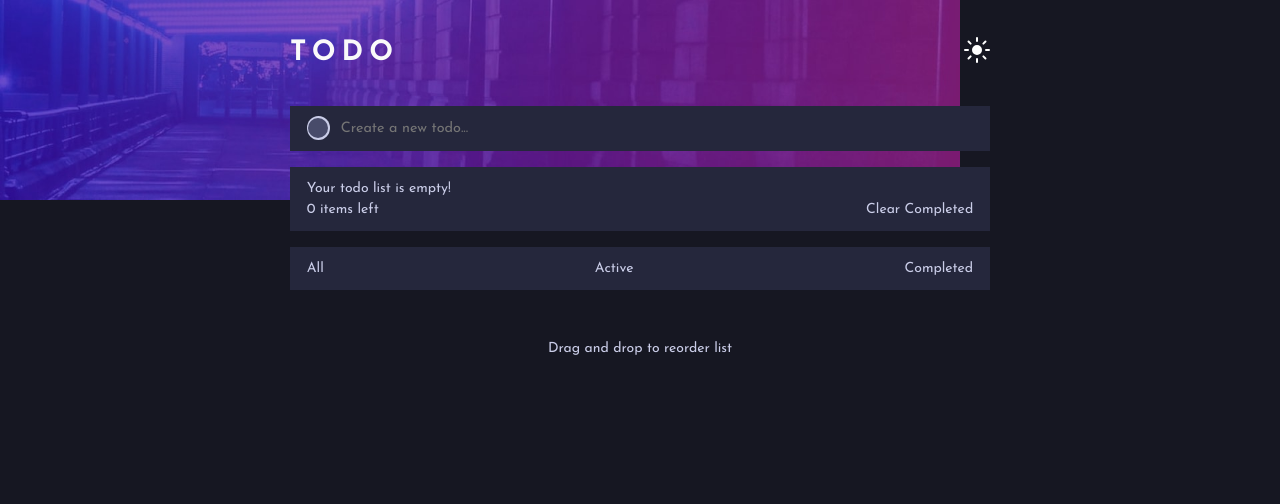
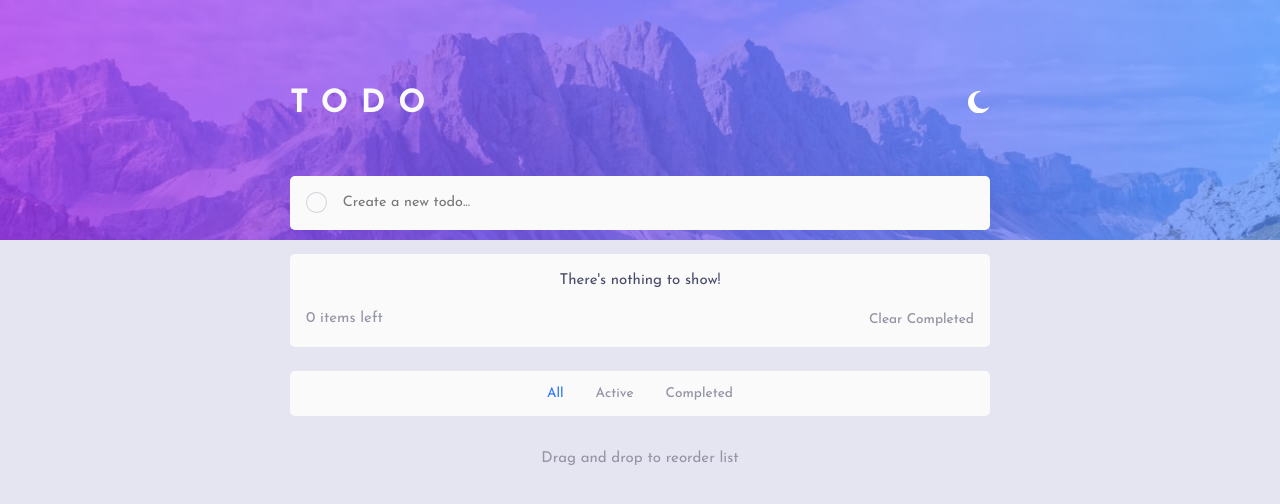
Before and after one commit to hns-dev/frontendMentor-todo-app, a React (Create React App) app: page / in a window 1280 px wide. Shown: the top 504 px of the page. Built offline with nearby package versions, Linux system fonts and the light colour scheme.

Commit message:
Fix darkmode issue

```diff
--- a/db.json
+++ /dev/null
@@ -1,19 +0,0 @@
-{
-  "todoList": [
-    {
-      "id": 4,
-      "title": "Read for 1 hour",
-      "completed": true
-    },
-    {
-      "id": 5,
-      "title": "Pick up groceries",
-      "completed": true
-    },
-    {
-      "id": 6,
-      "title": "Complete Todo App on Frontend Mentor",
-      "completed": true
-    }
-  ]
-}
--- a/public/index.html
+++ b/public/index.html
@@ -28,7 +28,7 @@
     <!-- Google fonts -->
     <link rel="preconnect" href="https://fonts.gstatic.com" />
     <link
-      href="https://fonts.googleapis.com/css2?family=Josefin+Sans:wght@400;700&display=swap"
+      href="https://fonts.googleapis.com/css2?family=Josefin+Sans:wght@400;500;700&display=swap"
       rel="stylesheet"
     />
 
--- a/src/App.js
+++ b/src/App.js
@@ -7,59 +7,71 @@ import TodoListFooter from "./components/TodoListFooter";
 import FilterList from "./components/FilterList";
 
 function App() {
+  // ################### States ###################
+
+  // Dark mode state
   const [darkMode, setDarkMode] = useState(() => {
     const localData = localStorage.getItem("darkMode");
     return localData ? JSON.parse(localData) : false;
   });
 
-  // Set & Update Local Storage
-  useEffect(() => {
-    localStorage.setItem("darkMode", JSON.stringify(darkMode));
-  }, [darkMode]);
-
-  // const [todoList, setTodoList] = useState([]);
-
+  // Todolist state
   const [todoList, setTodoList] = useState(() => {
     const localData = localStorage.getItem("todoList");
     return localData ? JSON.parse(localData) : [];
   });
 
-  // Set & Update Local Storage
+  // filtering option state
+  const [filterOption, setFilterOption] = useState("All");
+
+  // ################### Effects ###################
+
+  // Handle darkmode side effect
+  useEffect(() => {
+    darkMode
+      ? document.body.classList.add("darkmode")
+      : document.body.classList.remove("darkmode");
+    localStorage.setItem("darkMode", JSON.stringify(darkMode));
+  }, [darkMode]);
+
+  // Handle todolist side effect
   useEffect(() => {
     localStorage.setItem("todoList", JSON.stringify(todoList));
   }, [todoList]);
+
+  // ################### Functions ###################
 
   // Add todo to the list
   const handleAddTodo = async (userInputTodo) => {
     setTodoList([...todoList, userInputTodo]);
   };
 
-  // Delete a todo from the list
+  // Delete todo from the list
   const handleDeleteTodo = async (title) => {
     setTodoList(todoList.filter((todo) => todo.title !== title));
   };
 
   // Delete all completed todos
-  function handleclearCompleted() {
+  const handleclearCompleted = () => {
     setTodoList(todoList.filter((todo) => !todo.completed));
-  }
+  };
 
   // Update todo's completed value
-  async function handleCompletedTodo(title) {
+  const handleCompletedTodo = async (title) => {
     setTodoList(
       todoList.map((todo) =>
         todo.title === title ? { ...todo, completed: !todo.completed } : todo
       )
     );
-  }
+  };
 
   // Update dark mode setting
-  function handleDarkModeChange() {
+  const handleDarkModeChange = () => {
     setDarkMode(!darkMode);
-  }
+  };
 
-  // Lifting state up
-  const [filterOption, setFilterOption] = useState("All");
+  // Filtering todo list
+  const filterTodolist = () => {
     let todos = [];
 
     todoList.forEach((todo) => {
@@ -72,6 +84,10 @@ function App() {
       }
     });
 
+    return todos;
+  };
+
+  // handle filter options change
   function handleFilterOptionChange(filterText) {
     setFilterOption(filterText);
   }
@@ -99,31 +115,37 @@ function App() {
   }
 
   return (
+    <>
+      <header>
+        <div className="container row">
+          <h1 className="heading">todo</h1>
+          <Mode darkMode={darkMode} onDarkModeChange={handleDarkModeChange} />
+        </div>
+      </header>
+
       <main>
         <div className="container">
-        {/* Header */}
-        <header className="heading row">
-          <h1>todo</h1>
-          <Mode darkMode={darkMode} onDarkModeChange={handleDarkModeChange} />
-        </header>
-
           {/* Form - input */}
           <TodoInput onAddTodo={handleAddTodo} />
 
-        <div>
-          <div className="dark-bg todolist">
+          {/* Todolist container */}
+          <div className="dark-bg todolist list-container">
             <DragDropContext onDragEnd={handleOnDragEnd}>
               <Droppable droppableId="dropList">
                 {(provided) => (
-                  <div ref={provided.innerRef} {...provided.droppableProps}>
+                  <ul
+                    ref={provided.innerRef}
+                    {...provided.droppableProps}
+                    className="todo-list"
+                  >
                     <TodoList
                       todoList={todoList}
-                      todos={todos}
+                      todos={filterTodolist()}
                       onDeleteTodo={handleDeleteTodo}
                       onCompletedTodo={handleCompletedTodo}
                     />
                     {provided.placeholder}
-                  </div>
+                  </ul>
                 )}
               </Droppable>
             </DragDropContext>
@@ -134,38 +156,18 @@ function App() {
               onCleareCompleted={handleclearCompleted}
             />
           </div>
-          <FilterList onfilterChange={handleFilterOptionChange} />
-        </div>
-
-        {/* Todo List */}
-        {/* <TodoList
-          todoList={todoList}
-          onDeleteTodo={handleDeleteTodo}
-          onCompletedTodo={handleCompletedTodo}
-          onCleareCompleted={handleclearCompleted}
-        /> */}
 
           {/* Filter Options */}
-        {/* <FilterList /> */}
+          <FilterList
+            onfilterChange={handleFilterOptionChange}
+            filterOption={filterOption}
+          />
 
           <p className="drag-drop">Drag and drop to reorder list</p>
         </div>
       </main>
+    </>
   );
 }
 
 export default App;
-
-/*
-Todo
-
-  <!-- Add dynamic number --> items left
-
-  All
-  Active
-  Completed
-
-  Clear Completed
-
-  Drag and drop to reorder list
-*/
--- a/src/components/FilterList.js
+++ b/src/components/FilterList.js
@@ -1,14 +1,26 @@
 import React from "react";
 
-export default function FilterList({ onfilterChange }) {
+export default function FilterList({ onfilterChange, filterOption }) {
   return (
     <div className="dark-bg row filter">
-      <button onClick={() => onfilterChange("All")}>All</button>
-      <button onClick={() => onfilterChange("Active")}>Active</button>
-      <button onClick={() => onfilterChange("Completed")}>Completed</button>
-      {/* <button>All</button>
-      <button>Active</button>
-      <button>Completed</button> */}
+      <button
+        className={`${filterOption === "All" ? "active-btn" : ""}`}
+        onClick={() => onfilterChange("All")}
+      >
+        All
+      </button>
+      <button
+        className={`${filterOption === "Active" ? "active-btn" : ""}`}
+        onClick={() => onfilterChange("Active")}
+      >
+        Active
+      </button>
+      <button
+        className={`${filterOption === "Completed" ? "active-btn" : ""}`}
+        onClick={() => onfilterChange("Completed")}
+      >
+        Completed
+      </button>
     </div>
   );
 }
--- a/src/components/Mode.js
+++ b/src/components/Mode.js
@@ -1,22 +1,46 @@
 import React from "react";
 
 export default function Mode({ darkMode, onDarkModeChange }) {
+  // Toggle darkmode class on body
+  const toggleBodyDarkmode = () => {
+    darkMode
+      ? document.body.classList.add("darkmode")
+      : document.body.classList.remove("darkmode");
+  };
+
   return (
-    <button onClick={() => onDarkModeChange()}>
+    <button
+      onClick={() => {
+        toggleBodyDarkmode();
+        onDarkModeChange();
+      }}
+    >
       {darkMode ? (
-        <svg xmlns="http://www.w3.org/2000/svg" width="26" height="26">
+        <svg
+          className="sun-icon"
+          viewBox="0 0 26 26"
+          xmlns="http://www.w3.org/2000/svg"
+          width="26"
+          height="26"
+        >
+          <path
+            fill="#FFF"
+            fillRule="evenodd"
+            d="M13 21a1 1 0 011 1v3a1 1 0 11-2 0v-3a1 1 0 011-1zm-5.657-2.343a1 1 0 010 1.414l-2.121 2.121a1 1 0 01-1.414-1.414l2.12-2.121a1 1 0 011.415 0zm12.728 0l2.121 2.121a1 1 0 01-1.414 1.414l-2.121-2.12a1 1 0 011.414-1.415zM13 8a5 5 0 110 10 5 5 0 010-10zm12 4a1 1 0 110 2h-3a1 1 0 110-2h3zM4 12a1 1 0 110 2H1a1 1 0 110-2h3zm18.192-8.192a1 1 0 010 1.414l-2.12 2.121a1 1 0 01-1.415-1.414l2.121-2.121a1 1 0 011.414 0zm-16.97 0l2.121 2.12A1 1 0 015.93 7.344L3.808 5.222a1 1 0 011.414-1.414zM13 0a1 1 0 011 1v3a1 1 0 11-2 0V1a1 1 0 011-1z"
+          />
+        </svg>
+      ) : (
+        <svg
+          className="moon-icon"
+          viewBox="0 0 26 26"
+          xmlns="http://www.w3.org/2000/svg"
+          width="26"
+          height="26"
+        >
           <path
             fill="#FFF"
             fillRule="evenodd"
             d="M13 0c.81 0 1.603.074 2.373.216C10.593 1.199 7 5.43 7 10.5 7 16.299 11.701 21 17.5 21c2.996 0 5.7-1.255 7.613-3.268C23.22 22.572 18.51 26 13 26 5.82 26 0 20.18 0 13S5.82 0 13 0z"
-          />
-        </svg>
-      ) : (
-        <svg xmlns="http://www.w3.org/2000/svg" width="26" height="26">
-          <path
-            fill="#FFF"
-            fillRule="evenodd"
-            d="M13 21a1 1 0 011 1v3a1 1 0 11-2 0v-3a1 1 0 011-1zm-5.657-2.343a1 1 0 010 1.414l-2.121 2.121a1 1 0 01-1.414-1.414l2.12-2.121a1 1 0 011.415 0zm12.728 0l2.121 2.121a1 1 0 01-1.414 1.414l-2.121-2.12a1 1 0 011.414-1.415zM13 8a5 5 0 110 10 5 5 0 010-10zm12 4a1 1 0 110 2h-3a1 1 0 110-2h3zM4 12a1 1 0 110 2H1a1 1 0 110-2h3zm18.192-8.192a1 1 0 010 1.414l-2.12 2.121a1 1 0 01-1.415-1.414l2.121-2.121a1 1 0 011.414 0zm-16.97 0l2.121 2.12A1 1 0 015.93 7.344L3.808 5.222a1 1 0 011.414-1.414zM13 0a1 1 0 011 1v3a1 1 0 11-2 0V1a1 1 0 011-1z"
           />
         </svg>
       )}
--- a/src/components/TodoList.js
+++ b/src/components/TodoList.js
@@ -2,53 +2,31 @@ import React from "react";
 import { Draggable } from "react-beautiful-dnd";
 import Todo from "./Todo";
 
-export default function TodoList({
-  todoList,
-  todos,
-  onDeleteTodo,
-  onCompletedTodo,
-  onCleareCompleted,
-}) {
-  // const [filterOption, setFilterOption] = useState("All");
-  // let todos = [];
-
-  // todoList.forEach((todo) => {
-  //   if (filterOption === "Active") {
-  //     todos = todoList.filter((todo) => !todo.completed);
-  //   } else if (filterOption === "Completed") {
-  //     todos = todoList.filter((todo) => todo.completed);
-  //   } else {
-  //     todos = [...todoList];
-  //   }
-  // });
-
-  // function handleFilterOptionChange(filterText) {
-  //   setFilterOption(filterText);
-  // }
-
+export default function TodoList({ todos, onDeleteTodo, onCompletedTodo }) {
   return (
-    // <div>
-    //   <div className="dark-bg todolist">
     <>
-      {todos.length > 0
-        ? todos.map((todo, index) => (
+      {todos.length > 0 ? (
+        todos.map((todo, index) => (
           <Draggable key={todo.title} draggableId={todo.title} index={index}>
             {(provided) => (
-                <div
+              <li
                 ref={provided.innerRef}
                 {...provided.draggableProps}
                 {...provided.dragHandleProps}
+                className="todo-item"
               >
                 <Todo
                   todo={todo}
                   onDeleteTodo={onDeleteTodo}
                   onCompletedTodo={onCompletedTodo}
                 />
-                </div>
+              </li>
             )}
           </Draggable>
         ))
-        : "Your todo list is empty!"}
+      ) : (
+        <p className="display-msg">There's nothing to show!</p>
+      )}
     </>
   );
 }
--- a/src/components/TodoListFooter.js
+++ b/src/components/TodoListFooter.js
@@ -4,7 +4,7 @@ export default function TodoListFooter({ todoList, onCleareCompleted }) {
   const uncompleted = todoList.filter((todo) => !todo.completed).length;
   return (
     <div className="list-footer row">
-      <p>{uncompleted} items left</p>
+      <p className="acitve-todos-count">{uncompleted} items left</p>
       <button onClick={() => onCleareCompleted()}>Clear Completed</button>
     </div>
   );
--- a/src/index.css
+++ b/src/index.css
@@ -1,21 +1,40 @@
 :root {
-  /* ### Light Theme */
+  --bg-color: hsl(0, 0%, 98%);
+  --body-bg-color: hsl(236, 33%, 92%);
+  --general-text: hsl(235, 19%, 35%);
+  --main-heading: hsl(0, 0%, 98%);
+  --checkmark-bg: hsl(233, 11%, 84%);
+  --checkmark-gradient-bg: linear-gradient(
+    to bottom right,
+    hsl(192, 100%, 67%),
+    hsl(280, 87%, 65%)
+  );
+  --checkmark-inner-bg: hsl(236, 33%, 92%);
+  --border-color: hsl(236, 33%, 92%);
+  --btn-color: hsl(236, 9%, 61%);
+  --hover-color: hsl(235, 19%, 35%);
+  --btn-active: hsl(220, 98%, 61%);
+  --bg-desktop: url("./images/bg-desktop-light.jpg");
+  --bg-mobile: url("./images/bg-mobile-light.jpg");
+}
 
-  --very-Light-Gray: hsl(0, 0%, 98%);
-  --Very-Light-Grayish-Blue: hsl(236, 33%, 92%);
-  --Light-Grayish-Blue: hsl(233, 11%, 84%);
-  --Dark-Grayish-Blue: hsl(236, 9%, 61%);
-  --Very-Dark-Grayish-Blue: hsl(235, 19%, 35%);
-
-  /* ### Dark Theme */
-
-  --Very-Dark-Blue: hsl(235, 21%, 11%);
-  --Very-Dark-Desaturated-Blue: hsl(235, 24%, 19%);
-  --Light-Grayish-Blue: hsl(234, 39%, 85%);
-  --Light-Grayish-Blue-hover: hsl(236, 33%, 92%);
-  --Dark-Grayish-Blue: hsl(234, 11%, 52%);
-  --Very-Dark-Grayish-Blue: hsl(233, 14%, 35%);
-  --Very-Dark-Grayish-Blue: hsl(237, 14%, 26%);
+.darkmode {
+  --body-bg-color: hsl(235, 21%, 11%);
+  --bg-color: hsl(235, 24%, 19%);
+  --general-text: hsl(234, 39%, 85%);
+  --main-heading: hsl(0, 0%, 98%);
+  --checkmark-bg: hsl(237, 14%, 26%);
+  --checkmark-gradient-bg: linear-gradient(
+    to bottom right,
+    hsl(192, 100%, 67%),
+    hsl(280, 87%, 65%)
+  );
+  --checkmark-inner-bg: hsl(237, 14%, 26%);
+  --border-color: hsl(237, 14%, 26%);
+  --btn-color: hsl(234, 11%, 52%);
+  --hover-color: hsl(236, 33%, 92%);
+  --bg-desktop: url("./images/bg-desktop-dark.jpg");
+  --bg-mobile: url("./images/bg-mobile-dark.jpg");
 }
 
 *,
@@ -42,11 +61,16 @@ button {
   margin: 0;
   text-decoration: none;
   background: transparent;
-  font-size: 1rem;
+  font: inherit;
+  font-size: 0.85rem;
+  font-weight: 500;
   line-height: 1;
   cursor: pointer;
-  font: inherit;
-  color: inherit;
+  color: var(--btn-color);
+}
+
+button:hover {
+  color: var(--hover-color);
 }
 
 img {
@@ -56,7 +80,8 @@ img {
 input {
   font: inherit;
   font-size: 0.9rem;
-  padding: 0.8em 0;
+  color: inherit;
+  /* padding: 0.7em 0; */
   border: none;
 }
 
@@ -67,7 +92,7 @@ input {
 }
 
 .dark-bg {
-  background-color: var(--Very-Dark-Desaturated-Blue);
+  background-color: var(--bg-color);
 }
 
 .push {
@@ -82,121 +107,156 @@ input {
 
 body {
   font-family: "Josefin Sans", sans-serif;
-  font-size: 14px;
+  font-size: 15px;
   min-height: 100vh;
   scroll-behavior: smooth;
   text-rendering: optimizeSpeed;
   line-height: 1.5;
-  background: var(--Very-Dark-Blue) url("./images/bg-mobile-dark.jpg") no-repeat
-    top left / 100% 25vh;
-  color: var(--Light-Grayish-Blue);
+  background: var(--body-bg-color) var(--bg-mobile) no-repeat top left / 100%
+    30vh;
+  color: var(--general-text);
 }
 
-/* header {
-  background: url("images/bg-mobile-dark.jpg") no-repeat;
-  height: 20vh;
-} */
-
-.heading {
-  padding: 2rem 0;
+/* Header */
+header {
+  padding: 3rem 0 2rem;
 }
 
-.heading h1 {
+header .heading {
+  color: var(--main-heading);
+  font-size: 1.6rem;
   text-transform: uppercase;
-  letter-spacing: 6px;
-  color: var(--very-Light-Gray);
+  letter-spacing: 0.4em;
 }
 
-.form-control,
-.todo-container {
-  width: 100%;
-  margin-bottom: 1rem;
+header .sun-icon,
+header .moon-icon {
+  width: 1.4rem;
+  height: 1.4rem;
 }
 
-.form-control {
-  padding: 0 1.2em;
+.delete-icon {
+  width: 1rem;
+  height: 0.8rem;
 }
 
-.form-control.row {
-  justify-content: flex-start;
+/* Form */
+form .form-control {
+  border-radius: 5px;
+  overflow: hidden;
+  padding: 1rem 1rem;
 }
 
-.todolist,
-.filter {
-  padding: 0.8em 1.2em;
-}
-
-.list-item {
-  padding: 0 0 1rem 0;
-  border-bottom: 1px solid var(--Light-Grayish-Blue);
-  margin-bottom: 1rem;
-
-  display: flex;
-  align-items: center;
-}
-
-.drag-drop {
-  text-align: center;
-  margin-top: 3rem;
+form .form-control.row {
+  justify-content: flex-start;
 }
 
 .checkmark {
   border-radius: 50%;
-  /* border: 1px solid var(--Light-Grayish-Blue);
-  width: 24px;
-  height: 24px; */
+  width: 1.3rem;
+  height: 1.3rem;
+  background: var(--checkmark-bg);
+  /* padding: 0.05rem; */
   display: flex;
+  justify-content: center;
   align-items: center;
-  justify-content: center;
-  margin-right: 0.7rem;
+  margin-right: 1rem;
+  transition: background 0.4s ease-in-out;
+}
 
-  cursor: pointer;
-  background: hsl(234, 39%, 85%);
-  width: 24px;
-  height: 24px;
-  /* padding: 0.1rem; */
+.list-container .checkmark:hover {
+  background: var(--checkmark-gradient-bg);
+}
+
+.checkmark.completed {
+  background: var(--checkmark-gradient-bg);
+}
+
+.checkmark-inner {
+  width: calc(100% - 2px);
+  height: calc(100% - 2px);
+  background-color: var(--bg-color);
   border-radius: 50%;
 }
 
-.checkmark.completed {
-  background: linear-gradient(hsl(192, 100%, 67%), hsl(280, 87%, 65%));
-}
-
-.checkmark:hover {
-  background: linear-gradient(hsl(192, 100%, 67%), hsl(280, 87%, 65%));
-}
-
-.checkmark-inner {
-  background: hsl(235, 19%, 35%);
-  width: 20px;
-  height: 20px;
-  border-radius: 50%;
-}
-
-.checkmark-inner.completed {
-  display: none;
-}
-
-li.completed {
-  text-decoration: line-through;
-}
-.filter {
-  margin-top: 1rem;
+input[type="text"] {
+  flex: 3;
+  outline: none;
 }
 
 input[type="checkbox"] {
   display: none;
 }
 
-input[type="text"] {
-  width: 100%;
-  color: hsl(234, 39%, 85%);
-  outline: none;
+/* List container */
+.list-container {
+  border-radius: 5px;
+  overflow: hidden;
+  margin: 1.5rem 0;
+  text-align: center;
 }
 
-@media (min-width: 450px) {
+.display-msg {
+  padding: 1rem 0 0;
+}
+
+.list-footer {
+  padding: 1rem;
+  border-radius: 5px;
+}
+
+.acitve-todos-count {
+  color: var(--btn-color);
+}
+
+.list-item {
+  padding: 1rem;
+  border-bottom: 1px solid var(--border-color);
+  background-color: var(--bg-color);
+  text-align: left;
+}
+
+.todo-text.completed {
+  text-decoration: line-through;
+  color: var(--btn-color);
+}
+
+.filter {
+  padding: 0.5rem 1rem;
+  border-radius: 5px;
+}
+.filter.row {
+  justify-content: center;
+}
+
+.filter button {
+  margin: 0 0.5rem;
+  padding: 0.5rem;
+}
+
+.active-btn {
+  color: var(--btn-active);
+}
+
+.drag-drop {
+  color: var(--btn-color);
+  text-align: center;
+  margin: 2rem 0;
+}
+
+/* Media Queries */
+
+@media (min-width: 750px) {
   body {
-    background: var(--Very-Dark-Blue) url("./images/bg-desktop-dark.jpg")
-      no-repeat top left/auto 25vh;
+    background: var(--body-bg-color) var(--bg-desktop) no-repeat top left/100vw
+      30vh;
+  }
+
+  header {
+    padding: 5rem 0 3rem;
+  }
+
+  header .heading {
+    font-size: 2rem;
   }
 }
```
Also changed, not shown: src/components/Todo.js (+17 -10 lines), gradiant chekcbox.txt (deleted), notes.txt (deleted). Lines whose indentation alone changed are shown as unchanged.
